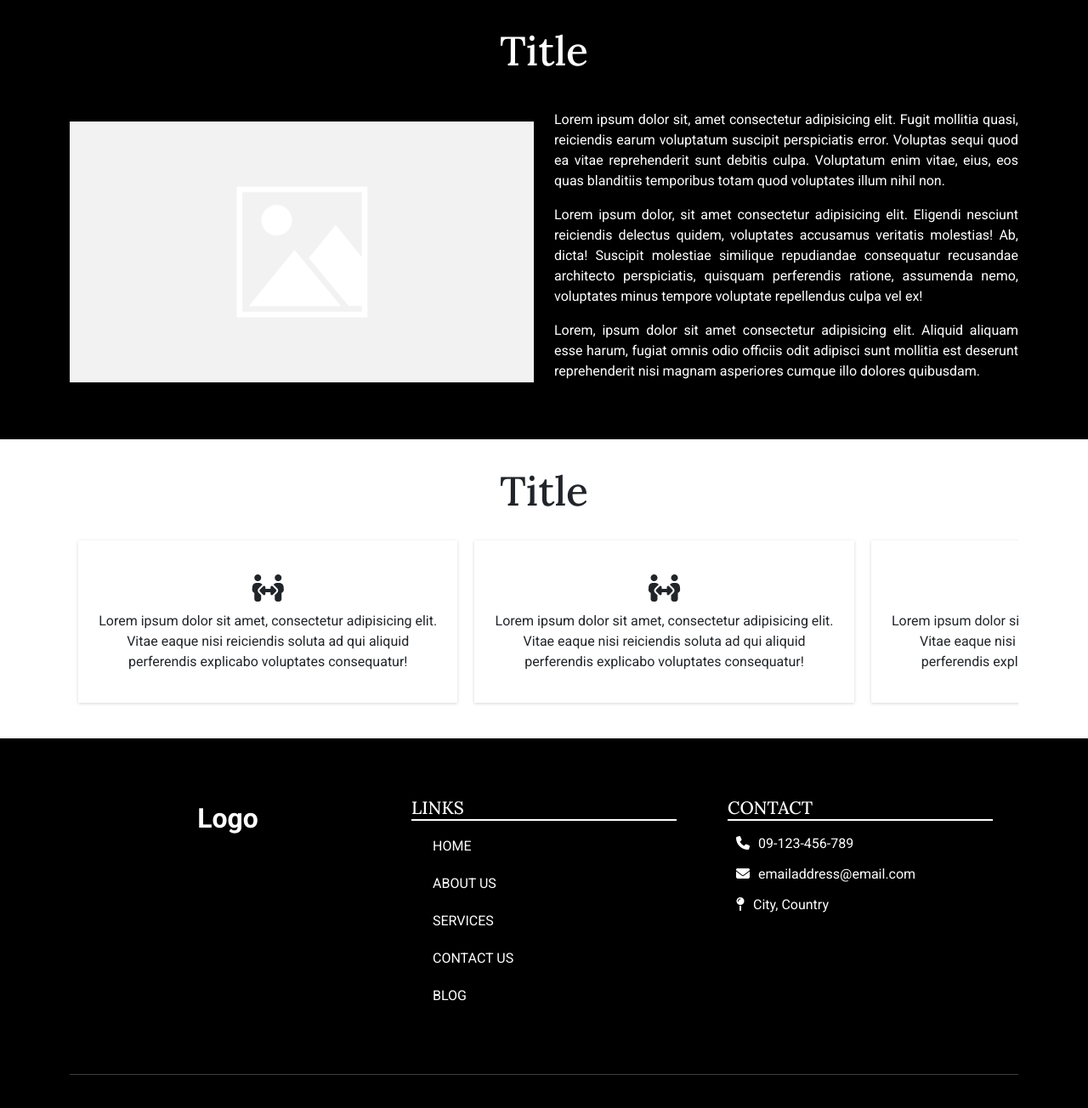
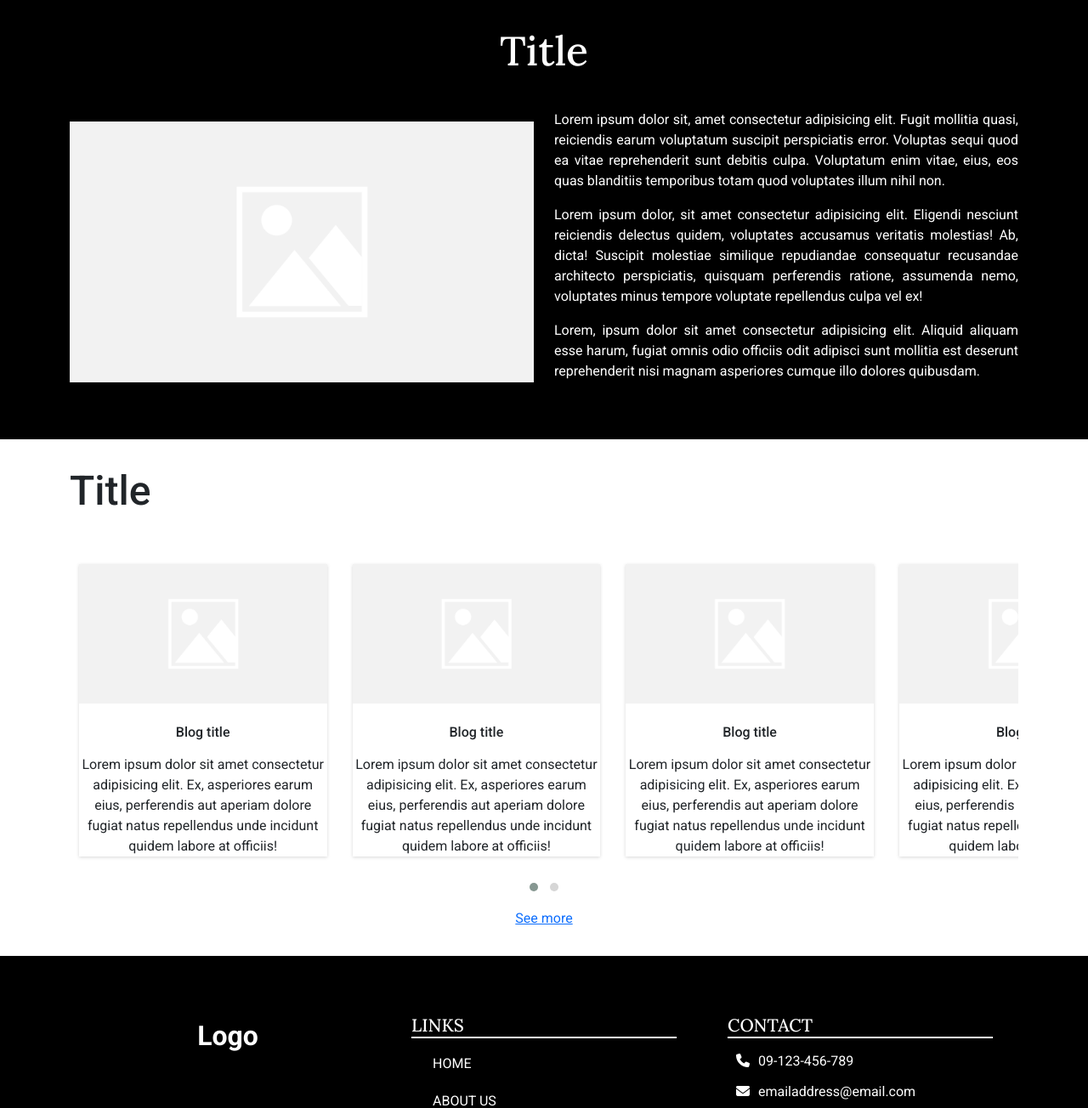
Before and after one commit to jakenapay/EngineerArchitectOutsourcing, a PHP site: page / in a window 1280 px wide. Shown: the part 2120-3424 px from the top of the page at 85% size. Run offline with PHP 8.4, Linux system fonts and the light colour scheme; some libraries are stand-ins or nearby versions.

Commit message:
Done owl carousel

```diff
--- a/css/index.css
+++ b/css/index.css
@@ -57,7 +57,7 @@ header .header-subtitle {
 .special-btn {
     background-color: transparent;
     color: var(--black);
-    width: 10rem;
+    width: 5rem;
     text-align: center;
     padding: 1rem 0 .5rem;
     outline: none;
@@ -217,46 +217,14 @@ header .header-subtitle {
 
 
 /* START OF FOURTH SECTION */
+.fourth-content .item {
+    box-shadow: rgba(0, 0, 0, 0.16) 0px 1px 4px !important;
+}
+
 .fourth-content {
     padding: var(--padding-contents-m);
 }
 
-.fourth-content .fourth-content-header {
-    margin: 0px 0 20px;
-}
-
-.fourth-content .fourth-content-title {
-    font-size: 1.9rem;
-    text-align: center;
-    font-family: var(--font-family-header);
-}
-
-.fourth-content .items {
-    display: flex;
-    overflow-x: auto;
-}
-
-.fourth-content .items>.item {
-    text-align: center;
-    min-width: 75%;
-    margin: 10px;
-    padding: 20px;
-    background-color: var(--white);
-    box-shadow: rgba(0, 0, 0, 0.16) 0px 1px 4px;
-}
-
-.item-wrap {
-    overflow: hidden;
-    text-overflow: ellipsis;
-    display: -webkit-box;
-    -webkit-line-clamp: 3;
-    -webkit-box-orient: vertical;
-}
-
-.fourth-content .items .item i {
-    font-size: 2rem;
-    padding: 20px 0 0;
-}
 
 /* --------------------------------------------------------- */
 /* MEDIA QUERY FOR TABLET  */
@@ -295,15 +263,7 @@ header .header-subtitle {
 
 
     /* MEDIA QUERY FOR FOURTH CONTENT */
-    .fourth-content .fourth-content-title {
-        font-size: 2rem;
-    }
 
-    .fourth-content .items>.item {
-        min-width: 55%;
-        margin: 10px;
-        padding: 20px;
-    }
 }
 
 /* MEDIA QUERY FOR LAPTOP/DESKTOP */
@@ -352,9 +312,16 @@ header .header-subtitle {
         font-size: 3rem;
     }
 
-    .fourth-content .items>.item {
-        min-width: 40%;
+    .fourth-content .item {
         margin: 10px;
-        padding: 20px;
     }
+
+    .fourth-content .fourth-content-blog-title {
+        font-size: 1rem;
+    }
+
+    .fourth-content .item {
+        box-shadow: rgba(0, 0, 0, 0.16) 0px 1px 4px;
+    }
+
 }
--- a/index.php
+++ b/index.php
@@ -159,48 +159,44 @@
                         Title
                     </h1>
                 </div>
-                <div class="items">
-                    <div class="item item1">
-                        <i class="fas fa-people-arrows"></i>
-                        <h2 class="fourth-content-title"></h2>
-                        <p class="item-wrap">Lorem ipsum dolor sit amet, consectetur adipisicing elit. Vitae eaque nisi
-                            reiciendis soluta ad qui aliquid perferendis explicabo voluptates consequatur!</p>
+                <div class="row mt-5">
+                    <div class="owl-carousel owl-theme text-center">
+                        <div class="item">
+                            <div class="img-wrapper"><img src="images/default-image.png" alt="Blog photo" class="img-fluid"></div>
+                            <h4 class="fourth-content-blog-title p-2 pt-4">Blog title</h4>
+                            <p class="fourth-content-text">Lorem ipsum dolor sit amet consectetur adipisicing elit. Ex, asperiores earum eius, perferendis aut aperiam dolore fugiat natus repellendus unde incidunt quidem labore at officiis!</p>
+                        </div>
+                        <div class="item">
+                            <div class="img-wrapper"><img src="images/default-image.png" alt="Blog photo" class="img-fluid"></div>
+                            <h4 class="fourth-content-blog-title p-2 pt-4">Blog title</h4>
+                            <p class="fourth-content-text">Lorem ipsum dolor sit amet consectetur adipisicing elit. Ex, asperiores earum eius, perferendis aut aperiam dolore fugiat natus repellendus unde incidunt quidem labore at officiis!</p>
+                        </div>
+                        <div class="item">
+                            <div class="img-wrapper"><img src="images/default-image.png" alt="Blog photo" class="img-fluid"></div>
+                            <h4 class="fourth-content-blog-title p-2 pt-4">Blog title</h4>
+                            <p class="fourth-content-text">Lorem ipsum dolor sit amet consectetur adipisicing elit. Ex, asperiores earum eius, perferendis aut aperiam dolore fugiat natus repellendus unde incidunt quidem labore at officiis!</p>
+                        </div>
+                        <div class="item">
+                            <div class="img-wrapper"><img src="images/default-image.png" alt="Blog photo" class="img-fluid"></div>
+                            <h4 class="fourth-content-blog-title p-2 pt-4">Blog title</h4>
+                            <p class="fourth-content-text">Lorem ipsum dolor sit amet consectetur adipisicing elit. Ex, asperiores earum eius, perferendis aut aperiam dolore fugiat natus repellendus unde incidunt quidem labore at officiis!</p>
+                        </div>
+                        <div class="item">
+                            <div class="img-wrapper"><img src="images/default-image.png" alt="Blog photo" class="img-fluid"></div>
+                            <h4 class="fourth-content-blog-title p-2 pt-4">Blog title</h4>
+                            <p class="fourth-content-text">Lorem ipsum dolor sit amet consectetur adipisicing elit. Ex, asperiores earum eius, perferendis aut aperiam dolore fugiat natus repellendus unde incidunt quidem labore at officiis!</p>
+                        </div>
+                        <div class="item">
+                            <div class="img-wrapper"><img src="images/default-image.png" alt="Blog photo" class="img-fluid"></div>
+                            <h4 class="fourth-content-blog-title p-2 pt-4">Blog title</h4>
+                            <p class="fourth-content-text">Lorem ipsum dolor sit amet consectetur adipisicing elit. Ex, asperiores earum eius, perferendis aut aperiam dolore fugiat natus repellendus unde incidunt quidem labore at officiis!</p>
+                        </div>
                     </div>
-                    <div class="item item1">
-                        <i class="fas fa-people-arrows"></i>
-                        <h2 class="fourth-content-title"></h2>
-                        <p class="item-wrap">Lorem ipsum dolor sit amet, consectetur adipisicing elit. Vitae eaque nisi
-                            reiciendis soluta ad qui aliquid perferendis explicabo voluptates consequatur!</p>
-                    </div>
-                    <div class="item item1">
-                        <i class="fas fa-people-arrows"></i>
-                        <h2 class="fourth-content-title"></h2>
-                        <p class="item-wrap">Lorem ipsum dolor sit amet, consectetur adipisicing elit. Vitae eaque nisi
-                            reiciendis soluta ad qui aliquid perferendis explicabo voluptates consequatur!</p>
-                    </div>
-                    <div class="item item1">
-                        <i class="fas fa-people-arrows"></i>
-                        <h2 class="fourth-content-title"></h2>
-                        <p class="item-wrap">Lorem ipsum dolor sit amet, consectetur adipisicing elit. Vitae eaque nisi
-                            reiciendis soluta ad qui aliquid perferendis explicabo voluptates consequatur!</p>
-                    </div>
-                    <div class="item item1">
-                        <i class="fas fa-people-arrows"></i>
-                        <h2 class="fourth-content-title"></h2>
-                        <p class="item-wrap">Lorem ipsum dolor sit amet, consectetur adipisicing elit. Vitae eaque nisi
-                            reiciendis soluta ad qui aliquid perferendis explicabo voluptates consequatur!</p>
-                    </div>
-                    <div class="item item1">
-                        <i class="fas fa-people-arrows"></i>
-                        <h2 class="fourth-content-title"></h2>
-                        <p class="item-wrap">Lorem ipsum dolor sit amet, consectetur adipisicing elit. Vitae eaque nisi
-                            reiciendis soluta ad qui aliquid perferendis explicabo voluptates consequatur!</p>
-                    </div>
+                    <a href="#" class="text-center mt-2">See more</a>
+
                 </div>
             </div>
-
         </section>
-
 
         <footer>
             <div class="container">
@@ -272,6 +268,27 @@
     <script>
         AOS.init();
     </script>
+
+    <!-- owl carousel -->
+    <script>
+        $('.owl-carousel').owlCarousel({
+            loop: true,
+            margin: 10,
+            nav: false,
+            responsive: {
+                0: {
+                    items: 1
+                },
+                600: {
+                    items: 3
+                },
+                1000: {
+                    items: 3.5
+                }
+            }
+        })
+    </script>
+
     <!-- cdn for font -->
     <script src="https://use.fontawesome.com/984417ca4d.js"></script>
     <script src="js/navbar.js"></script>
```
Also changed, not shown: admin.php (added, +64 -0 lines).
